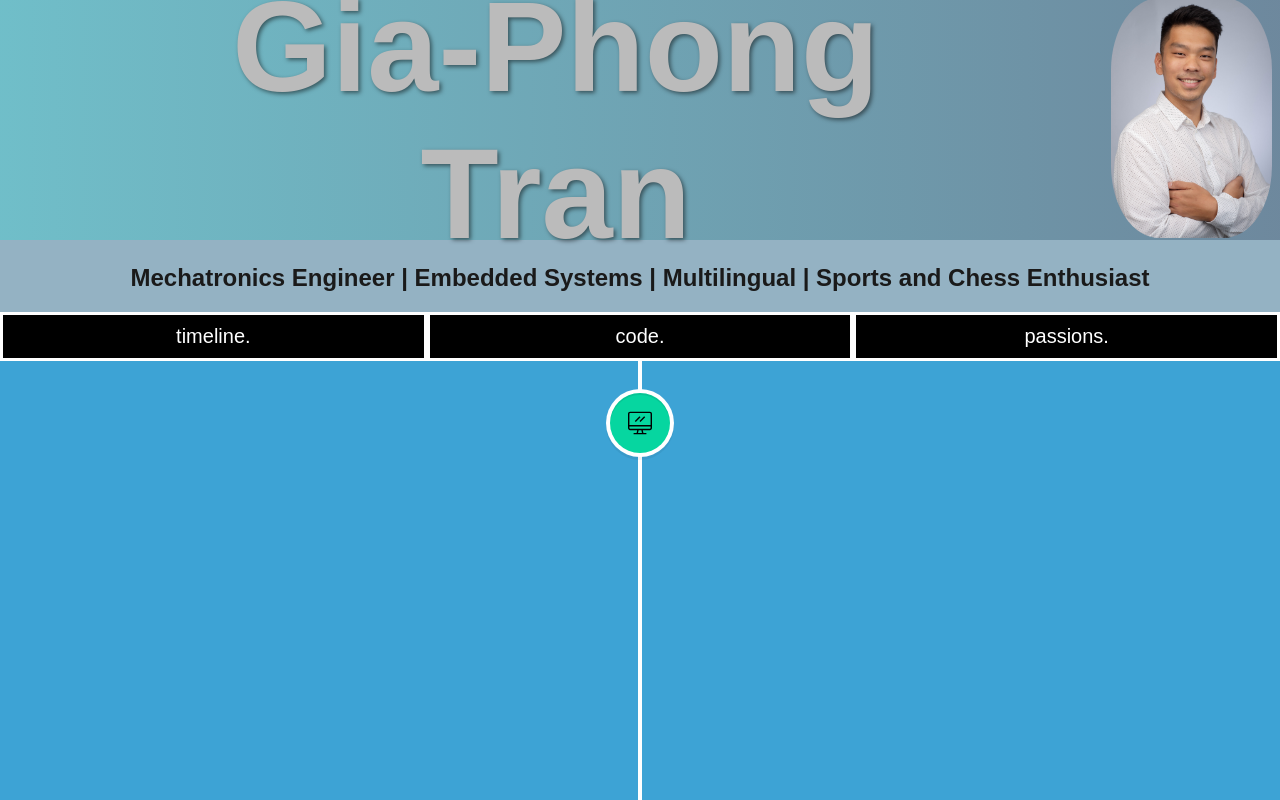
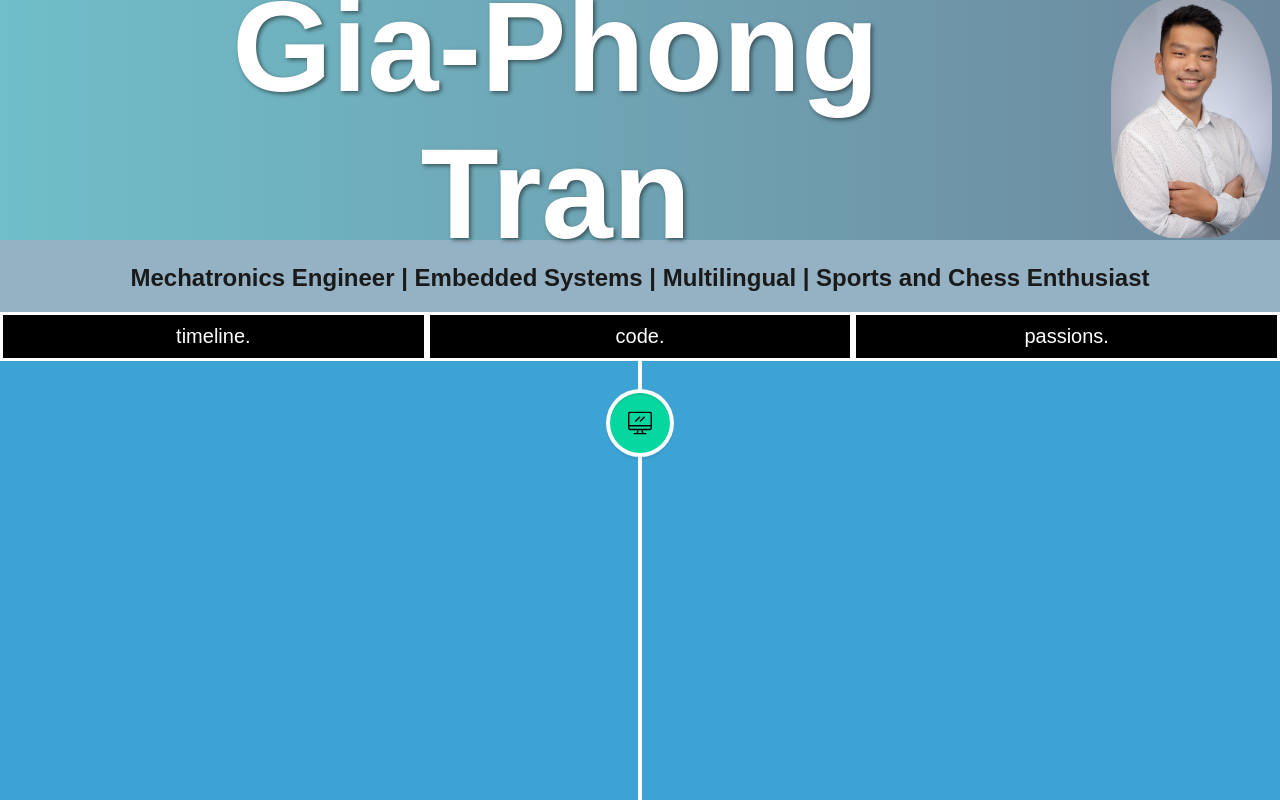
Before and after one commit to G-Phong/g-phong.github.io, a React (Create React App) app: page / in a window 1280 px wide. Shown: the top 800 px of the page. Built offline with nearby package versions, Linux system fonts and the light colour scheme.

Commit message:
changed fonts

```diff
--- a/src/App.css
+++ b/src/App.css
@@ -16,7 +16,11 @@ h3 {
 }
 
 .date {
-  color: rgb(201, 251, 255);
+  color: rgb(255, 255, 255)
+}
+
+.custom-date {
+  color: white; /* Set the color to white */
 }
 
 #description {
@@ -92,7 +96,7 @@ h3 {
 }
 
 .nav-button:hover {
-  background-color: #f3bc3c;
+  background-color: #70cfd6;
 }
 
 /**/
--- a/src/components/Header.css
+++ b/src/components/Header.css
@@ -13,6 +13,7 @@
   position: relative; /* Position relative for absolute positioning of testimonial */
   background-color: rgb(148, 178, 195);
   color: #bbbbbb;
+  justify-content: center; /* Center horizontally */
   background: linear-gradient(to right, #a9a9a9, #40585f, #70c1cb, #6d7991);
   background-size: 400% 100%;
   animation: gradientAnimation 10s ease infinite;
@@ -25,7 +26,7 @@
   font-size: 8em;
   text-align: center;
   font-family: "Bebas Neue", sans-serif;
-  color: #bbbbbb;
+  color: #ffffff;
   margin: 0;
   margin-left: 20vh;
   background-size: 400% 100%;
@@ -38,14 +39,24 @@
   position: relative;
   margin-right: 1vh;
   margin-left: 20vh;
+  margin-bottom: 0;
+  padding: 0;
 }
 
+/* .testimonial-container {
+  position: absolute;
+  top: 50%;
+  transform: translateY(-50%);
+  right: 20px;
+} */
+
 .testimonial-image {
-  border-radius: 30%; /* Create a circular shape */
+  border-radius: 40%; /* Create a circular shape */
   width: auto; /* Adjust the width of the image */
   height: 30vh; /* Adjust the height of the image */
   object-fit: cover; /* Maintain aspect ratio and cover the container */
   padding: 0;
+  margin: 0;
 }
 
 .subtitle-container {
--- a/src/components/Timeline.jsx
+++ b/src/components/Timeline.jsx
@@ -71,7 +71,7 @@ function Timeline() {
           <VerticalTimelineElement
             key={element.id}
             date={element.date}
-            dateClassName="date"
+            dateClassName="custom-date" // Added className for the date
             iconStyle={isWorkIcon ? workIconStyles : schoolIconStyles}
             icon={isWorkIcon ? <WorkIcon /> : <SchoolIcon />}
           >
@@ -87,7 +87,7 @@ function Timeline() {
                   {element.location}
                 </h5>
                 <p id="description">{element.description}</p>
-                {showButton && (
+                {/* {showButton && (
                   <a
                     className={`button ${
                       isWorkIcon ? "workButton" : "schoolButton"
@@ -96,7 +96,7 @@ function Timeline() {
                   >
                     {element.buttonText}
                   </a>
-                )}
+                )} */}
               </div>
             </div>
           </VerticalTimelineElement>
--- /dev/null
+++ b/src/components/header_backup.css
@@ -0,0 +1,78 @@
+@keyframes gradientAnimation {
+    0% {
+      background-position: 0% 50%;
+    }
+    100% {
+      background-position: 100% 50%;
+    }
+  }
+
+  .header-container {
+    display: flex;
+    align-items: center;
+    position: relative; /* Position relative for absolute positioning of testimonial */
+    background-color: rgb(148, 178, 195);
+    color: #bbbbbb;
+    justify-content: center; /* Center horizontally */
+    background: linear-gradient(to right, #a9a9a9, #40585f, #70c1cb, #6d7991);
+    background-size: 400% 100%;
+    animation: gradientAnimation 10s ease infinite;
+    text-shadow: 2px 2px 4px rgba(0, 0, 0, 0.5);
+    height: 30vh;
+    padding: 0;
+  }
+
+  .title {
+    font-size: 8em;
+    text-align: center;
+    font-family: "Bebas Neue", sans-serif;
+    color: #ffffff;
+    margin: 0;
+    margin-left: 20vh;
+    background-size: 400% 100%;
+    animation: gradientAnimation 10s ease infinite;
+    text-shadow: 2px 2px 4px rgba(0, 0, 0, 0.5);
+    flex: 1; /* Allow the title to expand and take full width */
+  }
+
+  .testimonial-container {
+    position: relative;
+    margin-right: 1vh;
+    margin-left: 20vh;
+    margin-bottom: 0;
+    padding: 0;
+  }
+
+  /* .testimonial-container {
+    position: absolute;
+    top: 50%;
+    transform: translateY(-50%);
+    right: 20px;
+  } */
+
+  .testimonial-image {
+    border-radius: 40%; /* Create a circular shape */
+    width: auto; /* Adjust the width of the image */
+    height: 30vh; /* Adjust the height of the image */
+    object-fit: cover; /* Maintain aspect ratio and cover the container */
+    padding: 0;
+    margin: 0;
+  }
+
+  .subtitle-container {
+    display: flex;
+    align-items: center;
+  }
+
+  .subtitle {
+    font-size: 1.5em;
+    width: 100%;
+    height: 3vh;
+    text-align: center;
+    font-family: "Bebas Neue", sans-serif;
+    background-color: rgb(148, 178, 195);
+    color: rgb(26, 26, 26);
+    margin: 0;
+    padding-top: 3vh;
+    padding-bottom: 3vh;
+  }
--- a/src/components/timelineElements.js
+++ b/src/components/timelineElements.js
@@ -50,6 +50,9 @@ let timelineElements = [
             <br />
             'Explainable Artificial Intelligence in Preference-based Shift
             Planning'
+          </li>
+          <li>
+            Final grade: 1.7
           </li>
         </ul>
       </div>
@@ -110,6 +113,9 @@ let timelineElements = [
             'Development and construction of a parcel station for autonomous
             parcel robots'
           </li>
+          <li>
+            Final grade: 2.3
+          </li>
         </ul>
       </div>
     ),
```
Also changed, not shown: src/assets/linkedin_logo.jpg, src/assets/linkedin_logo_blau.jpg (added).
